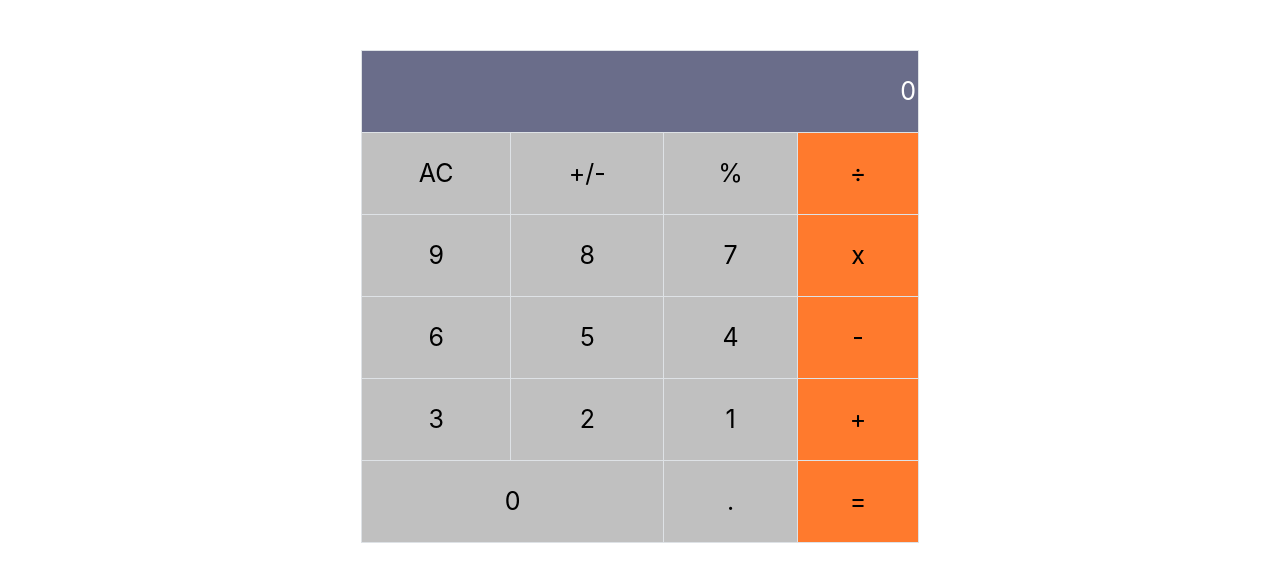
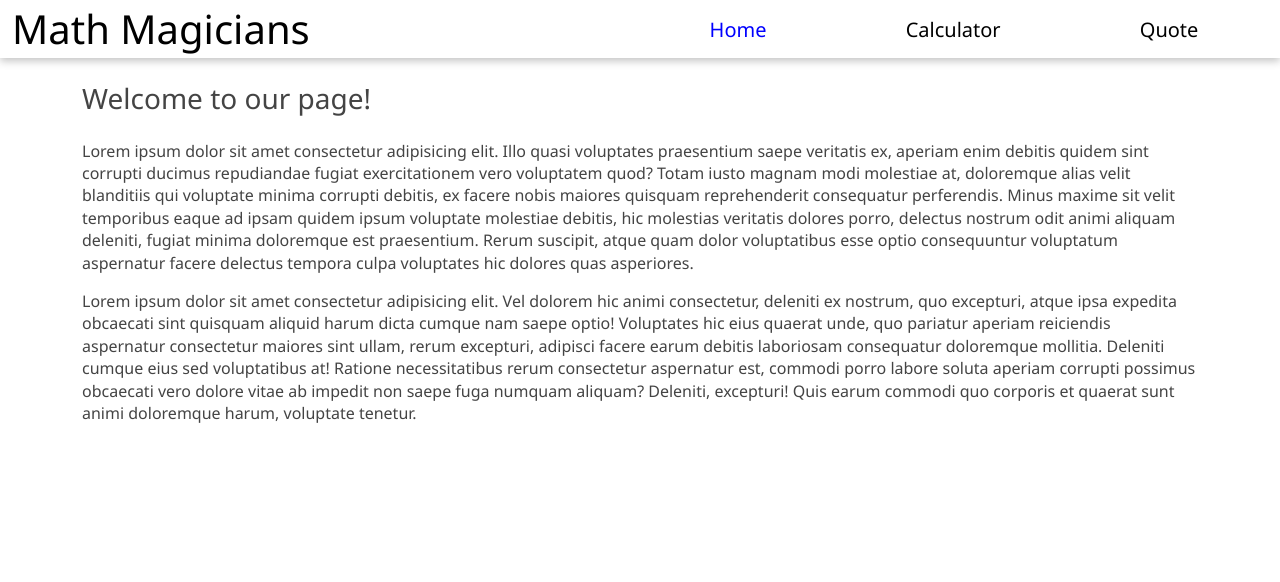
Before and after one commit to devMunyi/math-magicians, a React (Create React App) app: page / in a window 1280 px wide. Shown: the top 582 px of the page. Built offline with nearby package versions, Linux system fonts and the light colour scheme.

Commit message:
add pages with react router

```diff
--- a/package.json
+++ b/package.json
@@ -13,6 +13,7 @@
     "popper.js": "^1.16.1",
     "react": "^18.2.0",
     "react-dom": "^18.2.0",
+    "react-router-dom": "^6.4.2",
     "react-scripts": "5.0.1",
     "web-vitals": "^2.1.4"
   },
--- a/src/App.css
+++ b/src/App.css
@@ -1,6 +1,22 @@
+* {
+  margin: 0;
+  padding: 0;
+  box-sizing: border-box;
+}
+
+body {
+  font-family: "Segoe UI", Arial, sans-serif;
+  color: #444;
+  background: #fff;
+  height: 100vh;
+}
+
+.homepage {
+  line-height: 1.4;
+}
 
 table {
-  width: 50% !important;
+  width: 100% !important;
   font-size: 25px;
   margin: 50px auto;
   color: white;
@@ -32,3 +48,36 @@ td:hover {
 .bg-orange {
   background-color: rgba(255, 94, 0, 0.822) !important;
 }
+
+
+/* Navbar  */
+nav {
+  box-shadow: rgba(0, 0, 0, 0.24) 0 3px 8px;
+  padding: 5px;
+}
+
+.link-item {
+  text-decoration: none;
+  color: black;
+}
+
+.brand {
+  cursor: pointer;
+}
+
+.list-item:hover {
+  color: blue;
+  cursor: pointer;
+}
+
+.active {
+  color: blue;
+}
+
+.qoute {
+  min-height: calc(100vh - 80px);
+  line-height: 2.4;
+  font-weight: 600;
+  word-spacing: 0.5rem;
+  letter-spacing: 1px;
+}
--- a/src/App.js
+++ /dev/null
@@ -1,11 +0,0 @@
-import React from 'react';
-import './App.css';
-import Calculator from './components/Calculator';
-
-const App = () => (
-  <div className="container">
-    <Calculator />
-  </div>
-);
-
-export default App;
--- a/src/components/Calculator.js
+++ b/src/components/Calculator.js
@@ -35,8 +35,8 @@ const Calculator = () => {
   };
 
   return (
-    <div>
-      <table className="table table-bordered">
+    <div style={{ width: '100%' }}>
+      <table className="table table-bordered mt-0">
         <thead className="bg-secondary">
           <tr>
             <td className="calc-output" colSpan={4}>
@@ -48,139 +48,59 @@ const Calculator = () => {
         </thead>
         <tbody>
           <tr>
-            <td
-              role="presentation"
-              onClick={handleClick}
-              onKeyPress={handleClick}
-              className="bg-silver"
-            >
+            <td role="presentation" onClick={handleClick} className="bg-silver">
               {' '}
               AC
             </td>
-            <td
-              role="presentation"
-              onClick={handleClick}
-              onKeyDown={handleClick}
-              className="bg-silver"
-            >
+            <td role="presentation" onClick={handleClick} className="bg-silver">
               +/-
             </td>
-            <td
-              role="presentation"
-              onClick={handleClick}
-              onKeyDown={handleClick}
-              className="bg-silver"
-            >
+            <td role="presentation" onClick={handleClick} className="bg-silver">
               %
             </td>
-            <td
-              role="presentation"
-              onClick={handleClick}
-              onKeyDown={handleClick}
-              className="bg-orange"
-            >
+            <td role="presentation" onClick={handleClick} className="bg-orange">
               ÷
             </td>
           </tr>
           <tr>
-            <td
-              role="presentation"
-              onClick={handleClick}
-              onKeyDown={handleClick}
-              className="bg-silver"
-            >
+            <td role="presentation" onClick={handleClick} className="bg-silver">
               9
             </td>
-            <td
-              role="presentation"
-              onClick={handleClick}
-              onKeyDown={handleClick}
-              className="bg-silver"
-            >
+            <td role="presentation" onClick={handleClick} className="bg-silver">
               8
             </td>
-            <td
-              role="presentation"
-              onClick={handleClick}
-              onKeyDown={handleClick}
-              className="bg-silver"
-            >
+            <td role="presentation" onClick={handleClick} className="bg-silver">
               7
             </td>
-            <td
-              role="presentation"
-              onClick={handleClick}
-              onKeyDown={handleClick}
-              className="bg-orange"
-            >
+            <td role="presentation" onClick={handleClick} className="bg-orange">
               x
             </td>
           </tr>
           <tr>
-            <td
-              role="presentation"
-              onClick={handleClick}
-              onKeyDown={handleClick}
-              className="bg-silver"
-            >
+            <td role="presentation" onClick={handleClick} className="bg-silver">
               6
             </td>
-            <td
-              role="presentation"
-              onClick={handleClick}
-              onKeyDown={handleClick}
-              className="bg-silver"
-            >
+            <td role="presentation" onClick={handleClick} className="bg-silver">
               5
             </td>
-            <td
-              role="presentation"
-              onClick={handleClick}
-              onKeyDown={handleClick}
-              className="bg-silver"
-            >
+            <td role="presentation" onClick={handleClick} className="bg-silver">
               4
             </td>
-            <td
-              role="presentation"
-              onClick={handleClick}
-              onKeyDown={handleClick}
-              className="bg-orange"
-            >
+            <td role="presentation" onClick={handleClick} className="bg-orange">
               -
             </td>
           </tr>
           <tr>
-            <td
-              role="presentation"
-              onClick={handleClick}
-              onKeyDown={handleClick}
-              className="bg-silver"
-            >
+            <td role="presentation" onClick={handleClick} className="bg-silver">
               3
             </td>
-            <td
-              role="presentation"
-              onClick={handleClick}
-              onKeyDown={handleClick}
-              className="bg-silver"
-            >
+            <td role="presentation" onClick={handleClick} className="bg-silver">
               2
             </td>
-            <td
-              role="presentation"
-              onClick={handleClick}
-              onKeyDown={handleClick}
-              className="bg-silver"
-            >
+            <td role="presentation" onClick={handleClick} className="bg-silver">
               1
             </td>
-            <td
-              role="presentation"
-              onClick={handleClick}
-              onKeyDown={handleClick}
-              className="bg-orange"
-            >
+            <td role="presentation" onClick={handleClick} className="bg-orange">
               +
             </td>
           </tr>
@@ -188,26 +108,15 @@ const Calculator = () => {
             <td
               role="presentation"
               onClick={handleClick}
-              onKeyDown={handleClick}
               className="bg-silver"
               colSpan={2}
             >
               0
             </td>
-            <td
-              role="presentation"
-              onClick={handleClick}
-              onKeyDown={handleClick}
-              className="bg-silver"
-            >
+            <td role="presentation" onClick={handleClick} className="bg-silver">
               .
             </td>
-            <td
-              role="presentation"
-              onClick={handleClick}
-              onKeyDown={handleClick}
-              className="bg-orange"
-            >
+            <td role="presentation" onClick={handleClick} className="bg-orange">
               =
             </td>
           </tr>
--- /dev/null
+++ b/src/components/NavBar.js
@@ -0,0 +1,55 @@
+import { useEffect, useState } from 'react';
+import { Link, useLocation } from 'react-router-dom';
+
+const NavBar = () => {
+  const location = useLocation()?.pathname;
+
+  const [currentPath, setCurrentPath] = useState('');
+
+  useEffect(() => {
+    setCurrentPath(location);
+  }, [location]);
+
+  const links = [
+    {
+      id: 1,
+      path: '/',
+      text: 'Home',
+    },
+    {
+      id: 2,
+      path: '/calculator',
+      text: 'Calculator',
+    },
+    {
+      id: 3,
+      path: '/qoute',
+      text: 'Quote',
+    },
+  ];
+
+  return (
+    <nav className="d-flex justify-content-between align-items-center container-fluid">
+      <div className="brand display-6">
+        <Link className="link-item" to="/">
+          Math Magicians
+        </Link>
+      </div>
+
+      <ul style={{ width: '50%' }} className="nav justify-content-around fs-5">
+        {links.map((link) => (
+          <li key={link.id}>
+            <Link
+              className={`link-item ${currentPath === link.path && 'active'}`}
+              to={link.path}
+            >
+              {link.text}
+            </Link>
+          </li>
+        ))}
+      </ul>
+    </nav>
+  );
+};
+
+export default NavBar;
--- a/src/index.js
+++ b/src/index.js
@@ -1,3 +1,6 @@
+import React from 'react';
+import ReactDOM from 'react-dom/client';
+import { BrowserRouter as Router, Routes, Route } from 'react-router-dom';
 /* eslint-disable */
 // import bootstrap css minified version
 import 'bootstrap/dist/css/bootstrap.min.css';
@@ -11,14 +14,25 @@ import $ from 'jquery';
 // import jquery to use bs js components
 import Popper from 'popper.js';
 
-import React from 'react';
-import ReactDOM from 'react-dom/client';
 import './index.css';
-import App from './App';
+import './App.css';
+import HomePage from './pages/HomePage';
+import CalculatorPage from './pages/CalculatorPage';
+import QuotePage from './pages/Quote';
+import NavBar from './components/NavBar';
+import NoMatch from './pages/NoMatch';
 
 const root = ReactDOM.createRoot(document.getElementById('root'));
 root.render(
   <React.StrictMode>
-    <App />
+    <Router>
+      <NavBar />
+      <Routes>
+        <Route index path="/" element={<HomePage />} />
+        <Route path="/calculator" element={<CalculatorPage />} />
+        <Route path="/qoute" element={<QuotePage />} />
+        <Route path="*" element={<NoMatch />} />
+      </Routes>
+    </Router>
   </React.StrictMode>
 );
--- /dev/null
+++ b/src/pages/CalculatorPage.js
@@ -0,0 +1,23 @@
+/* eslint-disable */
+import React from 'react';
+import Calculator from '../components/Calculator';
+import Quote from './Quote';
+
+const CalculatorPage = () => {
+  const quote = "Let's do some maths!";
+
+  return (
+    <div className="container mt-5">
+      <div className="row">
+        <div className="col-md-5">
+          <h4>{quote}</h4>
+        </div>
+        <div className="col-md-7">
+          <Calculator />
+        </div>
+      </div>
+    </div>
+  );
+};
+
+export default CalculatorPage;
--- /dev/null
+++ b/src/pages/HomePage.js
@@ -0,0 +1,34 @@
+import React from 'react';
+
+const HomePage = () => (
+  <div className="container homepage mt-4 text-wrap fs-6">
+    <h3 className="mb-4">Welcome to our page!</h3>
+    <p>
+      Lorem ipsum dolor sit amet consectetur adipisicing elit. Illo quasi
+      voluptates praesentium saepe veritatis ex, aperiam enim debitis quidem
+      sint corrupti ducimus repudiandae fugiat exercitationem vero voluptatem
+      quod? Totam iusto magnam modi molestiae at, doloremque alias velit
+      blanditiis qui voluptate minima corrupti debitis, ex facere nobis maiores
+      quisquam reprehenderit consequatur perferendis. Minus maxime sit velit
+      temporibus eaque ad ipsam quidem ipsum voluptate molestiae debitis, hic
+      molestias veritatis dolores porro, delectus nostrum odit animi aliquam
+      deleniti, fugiat minima doloremque est praesentium. Rerum suscipit, atque
+      quam dolor voluptatibus esse optio consequuntur voluptatum aspernatur
+      facere delectus tempora culpa voluptates hic dolores quas asperiores.
+    </p>
+    <p>
+      Lorem ipsum dolor sit amet consectetur adipisicing elit. Vel dolorem hic
+      animi consectetur, deleniti ex nostrum, quo excepturi, atque ipsa expedita
+      obcaecati sint quisquam aliquid harum dicta cumque nam saepe optio!
+      Voluptates hic eius quaerat unde, quo pariatur aperiam reiciendis
+      aspernatur consectetur maiores sint ullam, rerum excepturi, adipisci
+      facere earum debitis laboriosam consequatur doloremque mollitia. Deleniti
+      cumque eius sed voluptatibus at! Ratione necessitatibus rerum consectetur
+      aspernatur est, commodi porro labore soluta aperiam corrupti possimus
+      obcaecati vero dolore vitae ab impedit non saepe fuga numquam aliquam?
+      Deleniti, excepturi! Quis earum commodi quo corporis et quaerat sunt animi
+      doloremque harum, voluptate tenetur.
+    </p>
+  </div>
+);
+export default HomePage;
--- /dev/null
+++ b/src/pages/NoMatch.js
@@ -0,0 +1,11 @@
+import React from 'react';
+
+const NoMatch = () => (
+  <div
+    className="display-1 d-flex justify-content-center align-item-center"
+    style={{ height: '100%' }}
+  >
+    <h1>Not Found</h1>
+  </div>
+);
+export default NoMatch;
--- /dev/null
+++ b/src/pages/Quote.js
@@ -0,0 +1,12 @@
+import React from 'react';
+
+const Quote = () => (
+  <div className="container qoute d-flex justify-content-center align-items-center fs-4">
+    <q>
+      Mathematics is not about numbers, equations, computations
+      <br />
+      or algotithms: it is about understanding. --Wiliam Paul Thurston
+    </q>
+  </div>
+);
+export default Quote;
```
Also changed, not shown: 1 other file (tests, documents, lock files or other folders).
